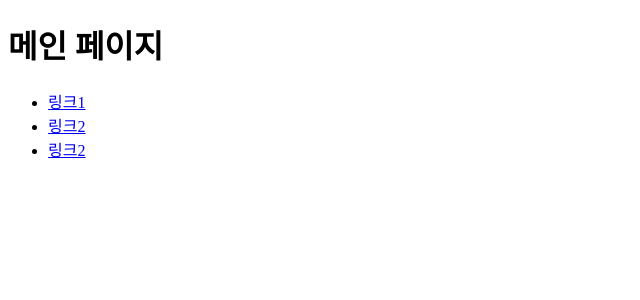
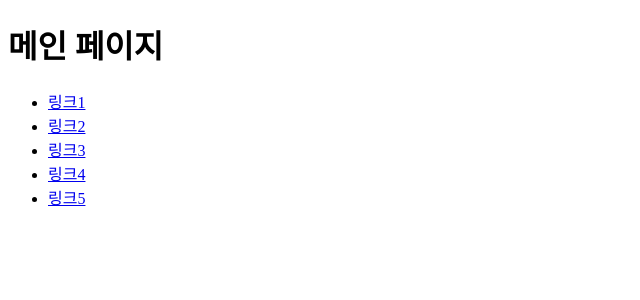
Before and after one commit to kkihelk/flask_start, a Flask app: page / in a window 1280 px wide. Shown: the top 300 px of the page, without its empty margins (0-640 px from the left). Run offline with Flask 2, Linux system fonts and the light colour scheme.

Commit message:
index.html > 링크 추가

```diff
--- a/templates/index.html
+++ b/templates/index.html
@@ -10,7 +10,9 @@
     <ul>
         <li><a href="#">링크1</a></li>
         <li><a href="#">링크2</a></li>
-        <li><a href="#">링크2</a></li>
+        <li><a href="#">링크3</a></li>
+        <li><a href="#">링크4</a></li>
+        <li><a href="#">링크5</a></li>
     </ul>
 </body>
 </html>
```
Also changed, not shown: 02git_기본사용.md (+7 -0 lines).
